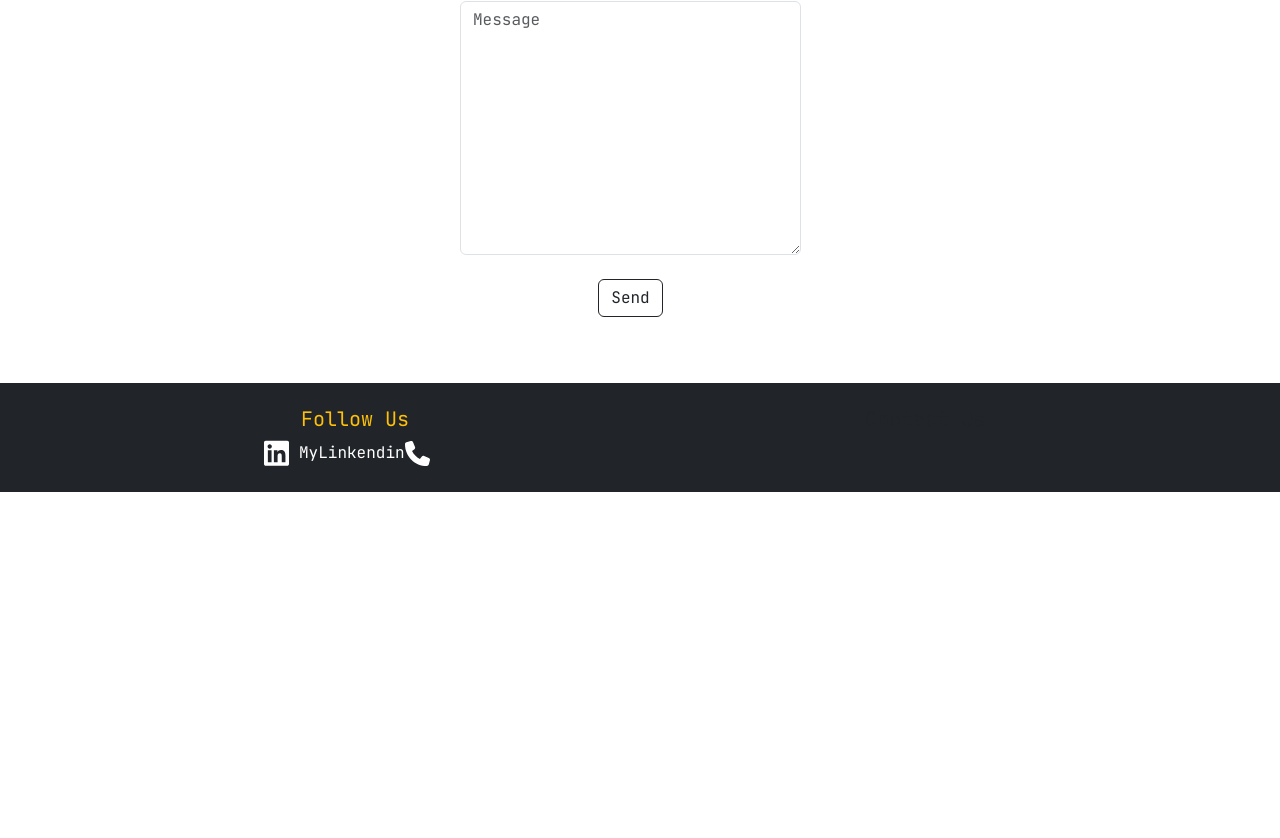
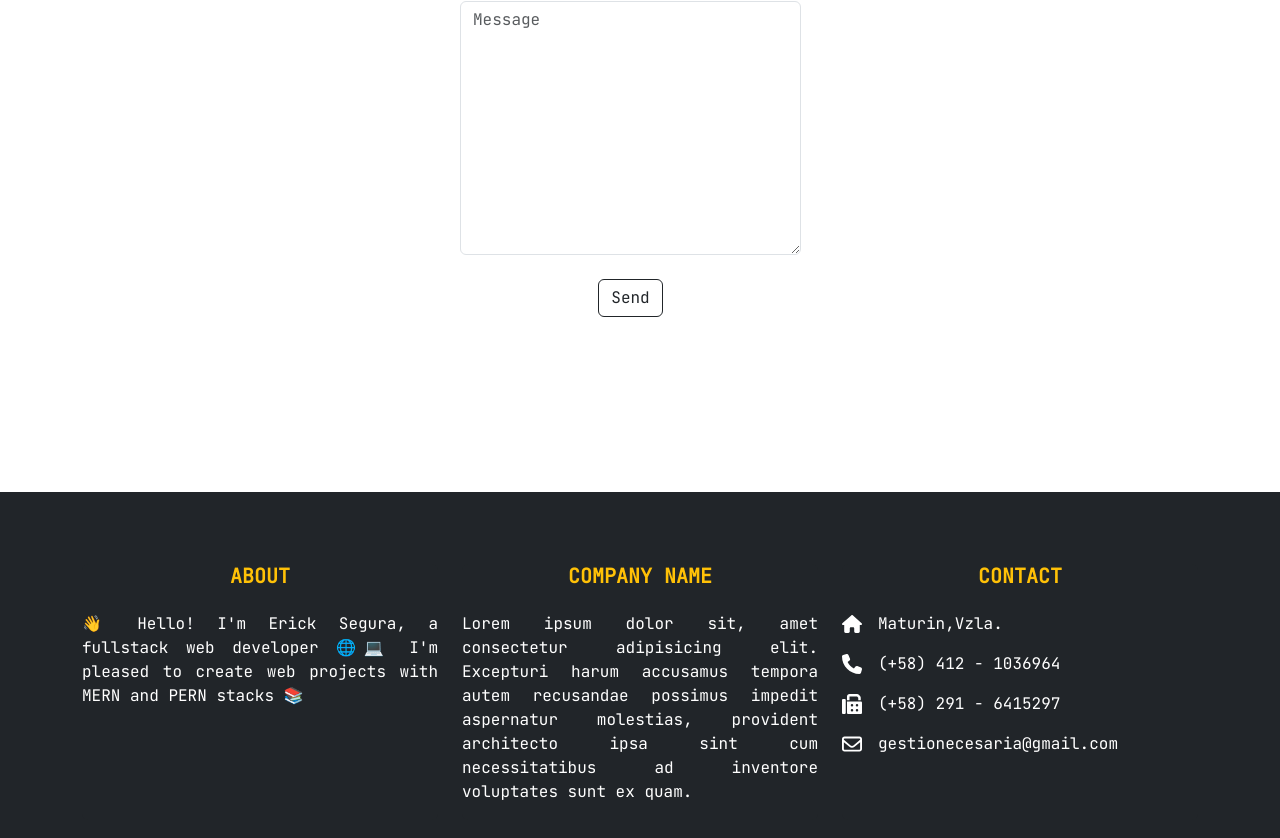
Before and after one commit to freeluckperson/portafolio-en-next, a Next.js app: page /contact in a window 1280 px wide. Shown: the part 308-1146 px from the top of the page. Before the commit the page ends 800 px from the top, so only its background shows below. Built offline with nearby package versions, Linux system fonts and the light colour scheme.

Commit message:
6 de marz 2024 1er connect

```diff
--- a/src/components/Footer.jsx
+++ b/src/components/Footer.jsx
@@ -1,58 +1,94 @@
 import React from "react";
 
-function Footer() {
+export default function Footer() {
   return (
-    <footer className="bg-dark  text-center fixed-bottom  py-4">
-      <div className="container">
+    <footer className="bg-dark text-white pt-5 pb-4">
+
+      <div className="container ">
         <div className="row">
-          <div className="col">
-            <h5 className="text-warning">Follow Us</h5>
-            <div className="social-icons">
-              <a
-                className="text-decoration-none text-white "
-                href="https://www.facebook.com"
-                target="_blank"
-                rel="noopener noreferrer"
-              >
+          <div className="col-md-4 my-4 ">
+            <div className="card h-100 border-0 text-white bg-dark ">
+              <h5 className="text-uppercase mb-4 fw-bold text-warning text-center">
+                About
+              </h5>
+              <p style={{ textAlign: "justify" }}>
+                👋 Hello! I'm Erick Segura, a fullstack web developer 🌐💻 I'm
+                pleased to create web projects with MERN and PERN stacks 📚
+              </p>
+            </div>
+          </div>
+
+          <div className="col-md-4 my-4 ">
+            <div className="card h-100 border-0 text-white bg-dark ">
+              <h5 className="text-uppercase mb-4 fw-bold text-warning text-center">
+                Company name
+              </h5>
+              <p style={{ textAlign: "justify" }}>
+                Lorem ipsum dolor sit, amet consectetur adipisicing elit.
+                Excepturi harum accusamus tempora autem recusandae possimus
+                impedit aspernatur molestias, provident architecto ipsa sint cum
+                necessitatibus ad inventore voluptates sunt ex quam.
+              </p>
+            </div>
+          </div>
+
+          <div className="col-md-4 my-4 ">
+            <div className="card h-100 border-0 text-white bg-dark ">
+              <h5 className="text-uppercase mb-4 fw-bold text-warning text-center">
+                contact
+              </h5>
+
+              <p className="d-flex ">
                 <svg
+                  className="me-3"
                   xmlns="http://www.w3.org/2000/svg"
-                  viewBox="0 0 448 512"
-                  width={25}
+                  viewBox="0 0 576 512"
+                  width={20}
                   style={{ fill: "white" }}
                 >
-                  <path d="M416 32H31.9C14.3 32 0 46.5 0 64.3v383.4C0 465.5 14.3 480 31.9 480H416c17.6 0 32-14.5 32-32.3V64.3c0-17.8-14.4-32.3-32-32.3zM135.4 416H69V202.2h66.5V416zm-33.2-243c-21.3 0-38.5-17.3-38.5-38.5S80.9 96 102.2 96c21.2 0 38.5 17.3 38.5 38.5 0 21.3-17.2 38.5-38.5 38.5zm282.1 243h-66.4V312c0-24.8-.5-56.7-34.5-56.7-34.6 0-39.9 27-39.9 54.9V416h-66.4V202.2h63.7v29.2h.9c8.9-16.8 30.6-34.5 62.9-34.5 67.2 0 79.7 44.3 79.7 101.9V416z" />
-                </svg>{" "}
-                <span>MyLinkendin</span>
-              </a>
-              <a
-                href="https://www.twitter.com"
-                target="_blank"
-                rel="noopener noreferrer"
-              >
+                  <path d="M575.8 255.5c0 18-15 32.1-32 32.1h-32l.7 160.2c0 2.7-.2 5.4-.5 8.1V472c0 22.1-17.9 40-40 40H456c-1.1 0-2.2 0-3.3-.1c-1.4 .1-2.8 .1-4.2 .1H416 392c-22.1 0-40-17.9-40-40V448 384c0-17.7-14.3-32-32-32H256c-17.7 0-32 14.3-32 32v64 24c0 22.1-17.9 40-40 40H160 128.1c-1.5 0-3-.1-4.5-.2c-1.2 .1-2.4 .2-3.6 .2H104c-22.1 0-40-17.9-40-40V360c0-.9 0-1.9 .1-2.8V287.6H32c-18 0-32-14-32-32.1c0-9 3-17 10-24L266.4 8c7-7 15-8 22-8s15 2 21 7L564.8 231.5c8 7 12 15 11 24z" />
+                </svg>
+                <span> Maturin,Vzla.</span>
+              </p>
+
+              <p className="d-flex ">
                 <svg
+                  className="me-3"
                   xmlns="http://www.w3.org/2000/svg"
                   viewBox="0 0 512 512"
-                  width={25}
+                  width={20}
                   style={{ fill: "white" }}
                 >
                   <path d="M164.9 24.6c-7.7-18.6-28-28.5-47.4-23.2l-88 24C12.1 30.2 0 46 0 64C0 311.4 200.6 512 448 512c18 0 33.8-12.1 38.6-29.5l24-88c5.3-19.4-4.6-39.7-23.2-47.4l-96-40c-16.3-6.8-35.2-2.1-46.3 11.6L304.7 368C234.3 334.7 177.3 277.7 144 207.3L193.3 167c13.7-11.2 18.4-30 11.6-46.3l-40-96z" />
                 </svg>
-              </a>
-              <a
-                href="https://www.instagram.com"
-                target="_blank"
-                rel="noopener noreferrer"
-              >
-                <i className="fab fa-instagram-square fa-2x me-3"></i>
-              </a>
-            </div>
-          </div>
-          <div className="col">
-            <h5>Contact Us</h5>
-            <div className="contact-icons">
-              <a href="mailto:info@example.com">
-                <i className="fas fa-envelope fa-2x me-3"></i>
-              </a>
+                <span>(+58) 412 - 1036964</span>
+              </p>
+
+              <p className="d-flex ">
+                <svg
+                  className="me-3"
+                  xmlns="http://www.w3.org/2000/svg"
+                  viewBox="0 0 512 512"
+                  width={20}
+                  style={{ fill: "white" }}
+                >
+                  <path d="M128 64v96h64V64H386.7L416 93.3V160h64V93.3c0-17-6.7-33.3-18.7-45.3L432 18.7C420 6.7 403.7 0 386.7 0H192c-35.3 0-64 28.7-64 64zM0 160V480c0 17.7 14.3 32 32 32H64c17.7 0 32-14.3 32-32V160c0-17.7-14.3-32-32-32H32c-17.7 0-32 14.3-32 32zm480 32H128V480c0 17.7 14.3 32 32 32H480c17.7 0 32-14.3 32-32V224c0-17.7-14.3-32-32-32zM256 256a32 32 0 1 1 0 64 32 32 0 1 1 0-64zm96 32a32 32 0 1 1 64 0 32 32 0 1 1 -64 0zm32 96a32 32 0 1 1 0 64 32 32 0 1 1 0-64zM224 416a32 32 0 1 1 64 0 32 32 0 1 1 -64 0z" />
+                </svg>
+                <span>(+58) 291 - 6415297</span>
+              </p>
+
+              <p className="d-flex">
+                <svg
+                  className="me-3"
+                  xmlns="http://www.w3.org/2000/svg"
+                  viewBox="0 0 512 512"
+                  width={20}
+                  style={{ fill: "white" }}
+                >
+                  <path d="M64 112c-8.8 0-16 7.2-16 16v22.1L220.5 291.7c20.7 17 50.4 17 71.1 0L464 150.1V128c0-8.8-7.2-16-16-16H64zM48 212.2V384c0 8.8 7.2 16 16 16H448c8.8 0 16-7.2 16-16V212.2L322 328.8c-38.4 31.5-93.7 31.5-132 0L48 212.2zM0 128C0 92.7 28.7 64 64 64H448c35.3 0 64 28.7 64 64V384c0 35.3-28.7 64-64 64H64c-35.3 0-64-28.7-64-64V128z" />
+                </svg>
+                <span>gestionecesaria@gmail.com</span>
+              </p>
             </div>
           </div>
         </div>
@@ -60,5 +96,3 @@ function Footer() {
     </footer>
   );
 }
-
-export default Footer;
```
